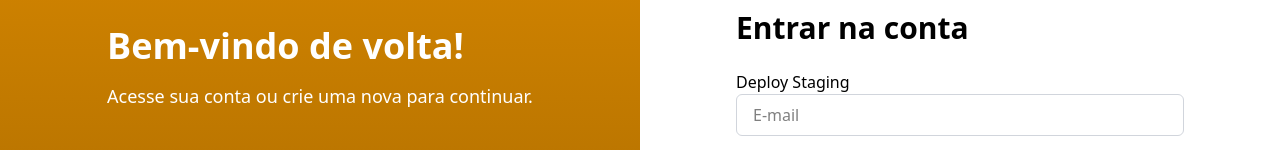
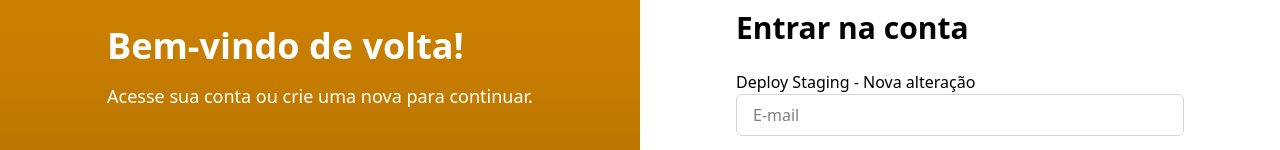
Before and after one commit to jrcristiano/ui-taskify, a React (Vite) app: page /login in a window 1280 px wide. Shown: the part 332-482 px from the top of the page. Built offline with nearby package versions, Linux system fonts and the light colour scheme; no server answers.

Commit message:
feat: :sparkles: added "new changes"

```diff
--- a/src/pages/Auth/LoginPage/index.tsx
+++ b/src/pages/Auth/LoginPage/index.tsx
@@ -46,7 +46,7 @@ export default function LoginPage() {
         {({ isSubmitting }) => (
           <Form className="space-y-4">
             <div>
-              <h4>Deploy Staging</h4>
+              <h4>Deploy Staging - Nova alteração</h4>
               <Field
                 type="email"
                 name="email"
```
Also changed, not shown: 1 other file (tests, documents, lock files or other folders).
